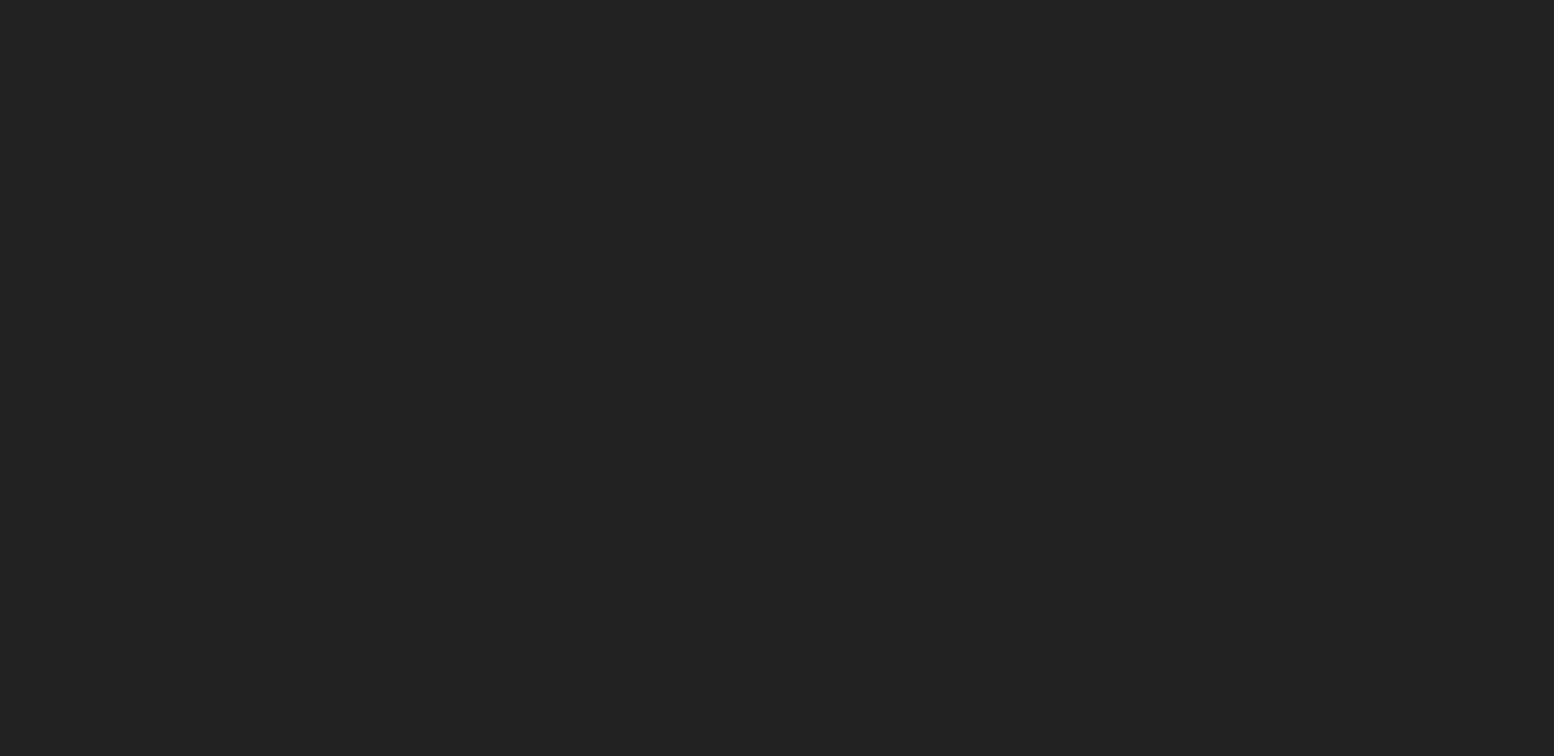
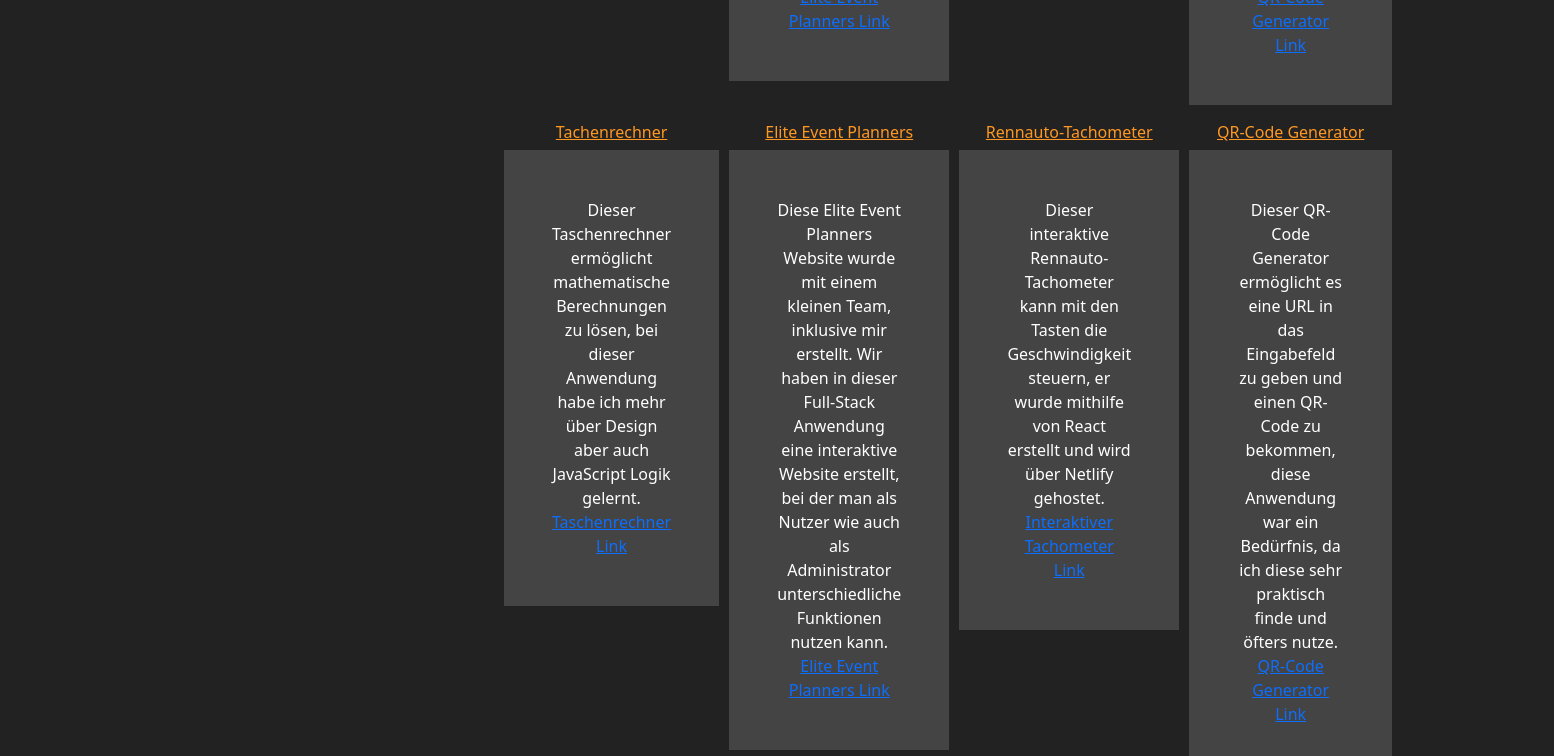
Before and after one commit to leovolwahsen/portfolio-lv, a React (Vite) app in the folder portfolio-lv/: page / in a window 1280 px wide. Shown: the part 920-1676 px from the top of the page, 1554 px wide, since content can reach past the window. Before the commit the page ends 818 px from the top, so only its background shows below. Built offline with nearby package versions, Linux system fonts and the light colour scheme.

Commit message:
responsivität von cards verbessert

```diff
--- a/portfolio-lv/src/App.css
+++ b/portfolio-lv/src/App.css
@@ -234,14 +234,13 @@
     background-color: var(--gray);
 }
 .main .projects {
-    height: 50vh;
-    width: 60vw;
+    width: 100%;
+    height: 100%;
     display: grid;
-    grid-template-columns: repeat(2, 1fr);
+    grid-template-columns: repeat(4, 1fr);
     grid-template-rows: repeat(2, 1fr);
     gap: 10px;
-    max-width: 1200px;
-    margin: auto;
+    margin: 0.5rem;
 }
 .main .projects .title {
     color: var(--text);
@@ -249,8 +248,8 @@
     text-decoration: underline;
 }
 .main .projects .cart {
-    height: 10vw;
-    width: 65.5vh;
+    height: fit-content;
+    width: fit-content;
     background-color: var(--gray);
     text-align: center;
     padding: 3rem;
--- a/portfolio-lv/src/App.jsx
+++ b/portfolio-lv/src/App.jsx
@@ -145,6 +145,78 @@ function App() {
                                 </a>
                             </div>
                         </article>
+                        <article>
+                            <h6 className="title">Tachenrechner</h6>
+                            <div className="cart">
+                                Dieser Taschenrechner ermöglicht mathematische
+                                Berechnungen zu lösen, bei dieser Anwendung habe
+                                ich mehr über Design aber auch JavaScript Logik
+                                gelernt.{" "}
+                                <a
+                                    href="https://lv001-react-calculator.netlify.app"
+                                    target="_blank"
+                                    rel="noopener noreferrer"
+                                    className="link"
+                                >
+                                    <br />
+                                    Taschenrechner Link
+                                </a>
+                            </div>
+                        </article>
+                        <article>
+                            {" "}
+                            <h6 className="title">Elite Event Planners</h6>{" "}
+                            <div className="cart">
+                            Diese Elite Event Planners Website wurde mit einem kleinen Team, inklusive mir erstellt. Wir haben in dieser Full-Stack Anwendung eine interaktive Website erstellt, bei der man als Nutzer wie auch als Administrator unterschiedliche Funktionen nutzen kann.{" "}
+                                <a
+                                    href="https://event.ella-rotari.com"
+                                    target="_blank"
+                                    rel="noopener noreferrer"
+                                    className="link"
+                                >
+                                    <br />
+                                    Elite Event Planners Link
+                                </a>
+                            </div>
+                        </article>
+                        <article>
+                            {" "}
+                            <h6 className="title">Rennauto-Tachometer</h6>{" "}
+                            <div className="cart">
+                                Dieser interaktive Rennauto-Tachometer kann mit
+                                den Tasten die Geschwindigkeit steuern, er wurde
+                                mithilfe von React erstellt und wird über
+                                Netlify gehostet.{" "}
+                                <a
+                                    href="https://lv-react-car-speedometer.netlify.app"
+                                    target="_blank"
+                                    rel="noopener noreferrer"
+                                    className="link"
+                                >
+                                    <br />
+                                    Interaktiver Tachometer Link
+                                </a>
+                            </div>
+                        </article>
+                        <article>
+                            {" "}
+                            <h6 className="title">QR-Code Generator</h6>{" "}
+                            <div className="cart">
+                                Dieser QR-Code Generator ermöglicht es eine URL
+                                in das Eingabefeld zu geben und einen QR-Code zu
+                                bekommen, diese Anwendung war ein Bedürfnis, da
+                                ich diese sehr praktisch finde und öfters nutze.{" "}
+                                <a
+                                    href="https://lv003-qr-generator.netlify.app"
+                                    target="_blank"
+                                    rel="noopener noreferrer"
+                                    className="link"
+                                >
+                                    <br />
+                                    QR-Code Generator Link
+                                </a>
+                            </div>
+                        </article>
                     </div>
                 </div>
             </div>
```
